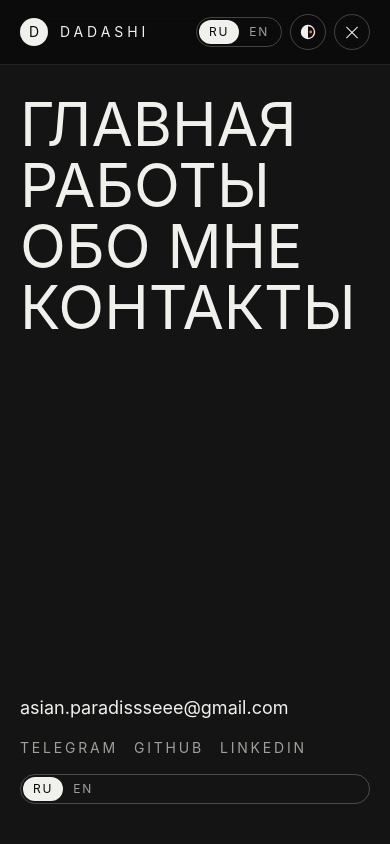
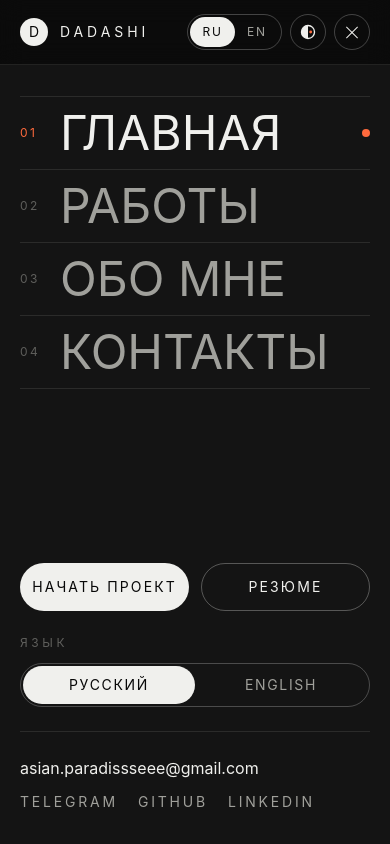
Before and after one commit to dadashi44/dadashi44, a Nuxt app: page / in a window 390 px wide. Both pictures are taken after a click on the button 352 px from the left and 32 px from the top of the page. Shown: the top 844 px of the page. Built offline with nearby package versions, Linux system fonts and the light colour scheme.

Commit message:
feat(ui): a mobile menu that behaves like a dialog and a sliding language switch

```diff
--- a/app/components/layout/TheHeader.vue
+++ b/app/components/layout/TheHeader.vue
@@ -80,6 +80,7 @@ watch(
           v-cursor="'link'"
           type="button"
           class="flex h-9 w-9 flex-col items-center justify-center gap-[5px] rounded-full border border-line/25 md:hidden"
+          aria-controls="site-menu"
           :aria-expanded="menuOpen"
           :aria-label="t('nav.toggleMenu')"
           @click="menuOpen = !menuOpen"
--- a/app/components/layout/TheMenu.vue
+++ b/app/components/layout/TheMenu.vue
@@ -1,8 +1,16 @@
 <script setup lang="ts">
+/**
+ * Mobile menu. Beyond the links it behaves like a proper dialog: the current
+ * page is marked, Escape closes it, focus moves in on open and back to the
+ * burger on close, and the page underneath can't scroll.
+ */
 const {menuOpen} = useAppState()
 const {t} = useI18n()
 const localePath = useLocalePath()
 const route = useRoute()
+const resumeHref = useResumeHref()
+
+const panel = ref<HTMLElement | null>(null)
 
 const links = computed(() => [
   {label: t('nav.home'), to: localePath('/')},
@@ -11,54 +19,142 @@ const links = computed(() => [
   {label: t('nav.contact'), to: localePath('/contact')}
 ])
 
-watch(() => route.fullPath, () => (menuOpen.value = false))
+// the home link would otherwise match every page by prefix
+const isActive = (to: string) => (to === localePath('/') ? route.path === to : route.path.startsWith(to))
+
+const close = () => (menuOpen.value = false)
+
+watch(() => route.fullPath, close)
+
+const onKeydown = (e: KeyboardEvent) => {
+  if (e.key === 'Escape') close()
+}
+
+watch(
+  menuOpen,
+  (open) => {
+    if (import.meta.server) return
+    // touch scrolling ignores Lenis, so the root itself has to stop scrolling
+    document.documentElement.style.overflow = open ? 'hidden' : ''
+    if (open) {
+      window.addEventListener('keydown', onKeydown)
+      nextTick(() => {
+        // a selector list matches in document order, so the current page is looked up first
+        const target =
+          panel.value?.querySelector<HTMLElement>('a[aria-current="page"]') ?? panel.value?.querySelector<HTMLElement>('a')
+        target?.focus({preventScroll: true})
+      })
+    } else {
+      window.removeEventListener('keydown', onKeydown)
+      document.querySelector<HTMLElement>('[aria-controls="site-menu"]')?.focus({preventScroll: true})
+    }
+  },
+  {flush: 'post'}
+)
+
+onBeforeUnmount(() => {
+  window.removeEventListener('keydown', onKeydown)
+  document.documentElement.style.overflow = ''
+})
 
 const onEnter = (el: Element, done: () => void) => {
   const api = useMotion()
-  if (!api) return done()
+  if (!api || api.reduced) return done()
   const {gsap} = api
   gsap
     .timeline({onComplete: done})
     .fromTo(el, {clipPath: 'inset(0 0 100% 0)'}, {clipPath: 'inset(0 0 0% 0)', duration: 0.8, ease: 'expo.inOut'})
     .from(
       el.querySelectorAll('[data-menu-item]'),
-      {yPercent: 120, opacity: 0, duration: 0.7, stagger: 0.07, ease: 'expo.out'},
+      {yPercent: 120, opacity: 0, duration: 0.7, stagger: 0.06, ease: 'expo.out'},
       '-=0.35'
     )
 }
 
 const onLeave = (el: Element, done: () => void) => {
   const api = useMotion()
-  if (!api) return done()
+  if (!api || api.reduced) return done()
   api.gsap.to(el, {clipPath: 'inset(0 0 100% 0)', duration: 0.6, ease: 'expo.inOut', onComplete: done})
 }
 </script>
 
 <template>
   <Transition :css="false" @enter="onEnter" @leave="onLeave">
-    <div v-if="menuOpen" class="fixed inset-0 z-[75] flex flex-col justify-between bg-surface-alt px-5 pb-10 pt-24">
+    <div
+      v-if="menuOpen"
+      id="site-menu"
+      ref="panel"
+      role="dialog"
+      aria-modal="true"
+      :aria-label="t('nav.menu')"
+      class="fixed inset-0 z-[75] flex flex-col justify-between overflow-y-auto overscroll-contain bg-surface-alt px-5 pb-8 pt-24"
+    >
       <nav>
-        <ul class="space-y-1">
-          <li v-for="link in links" :key="link.to" class="overflow-hidden">
-            <NuxtLink :to="link.to" class="block">
-              <span data-menu-item class="block font-display text-6xl uppercase leading-[0.95]">
+        <ul class="divide-y divide-line/10 border-y border-line/10">
+          <li v-for="(link, i) in links" :key="link.to" class="overflow-hidden">
+            <!-- a tap on the current page still closes the menu -->
+            <NuxtLink
+              :to="link.to"
+              :aria-current="isActive(link.to) ? 'page' : undefined"
+              class="group flex items-center gap-4 py-3"
+              @click="close"
+            >
+              <span data-menu-item class="flex w-full items-center gap-4">
+                <span class="w-6 font-display text-xs tracking-[0.2em]" :class="isActive(link.to) ? 'text-accent' : 'text-ink-faint'">
+                  0{{ i + 1 }}
+                </span>
+                <span
+                  class="font-display text-5xl uppercase leading-none transition-colors duration-300"
+                  :class="isActive(link.to) ? 'text-ink' : 'text-ink-soft group-hover:text-ink'"
+                >
                   {{ link.label }}
+                </span>
+                <span
+                  class="ml-auto h-2 w-2 rounded-full bg-accent transition-transform duration-500 ease-expo"
+                  :class="isActive(link.to) ? 'scale-100' : 'scale-0'"
+                  aria-hidden="true"
+                />
               </span>
             </NuxtLink>
           </li>
         </ul>
       </nav>
 
-      <div class="space-y-4">
-        <a data-menu-item href="mailto:asian.paradissseee@gmail.com" class="block text-lg">
+      <div class="mt-10 space-y-6">
+        <!-- the two things a visitor most likely came for -->
+        <div data-menu-item class="grid grid-cols-2 gap-3">
+          <NuxtLink
+            :to="localePath('/contact')"
+            class="flex h-12 items-center justify-center rounded-full bg-ink text-sm uppercase tracking-[0.15em] text-surface"
+            @click="close"
+          >
+            {{ t('home.startProject') }}
+          </NuxtLink>
+          <a
+            :href="resumeHref"
+            target="_blank"
+            rel="noopener"
+            class="flex h-12 items-center justify-center rounded-full border border-line/30 text-sm uppercase tracking-[0.15em]"
+          >
+            {{ t('common.cv') }}
+          </a>
+        </div>
+
+        <div data-menu-item>
+          <p class="mb-3 font-display text-xs uppercase tracking-[0.3em] text-ink-faint">{{ t('nav.language') }}</p>
+          <LangSwitch full />
+        </div>
+
+        <div data-menu-item class="space-y-3 border-t border-line/10 pt-6">
+          <a href="mailto:asian.paradissseee@gmail.com" class="block break-all text-base">
             asian.paradissseee@gmail.com
           </a>
-        <div data-menu-item class="flex flex-wrap gap-4 text-sm uppercase tracking-[0.2em] text-ink-soft">
+          <div class="flex flex-wrap gap-x-5 gap-y-2 text-sm uppercase tracking-[0.2em] text-ink-soft">
             <a href="https://t.me/tadashi_brooo" target="_blank" rel="noopener">Telegram</a>
             <a href="https://github.com/dadashi44" target="_blank" rel="noopener">GitHub</a>
             <a href="https://www.linkedin.com/in/d-abasov-e60/" target="_blank" rel="noopener">LinkedIn</a>
           </div>
-        <div data-menu-item><LangSwitch /></div>
+        </div>
       </div>
     </div>
   </Transition>
--- a/app/components/ui/LangSwitch.vue
+++ b/app/components/ui/LangSwitch.vue
@@ -1,29 +1,62 @@
 <script setup lang="ts">
-const {locale, locales} = useI18n()
+/**
+ * Segmented RU / EN switch. A pill slides under the active language instead of
+ * jumping, the active option isn't a link (clicking it would only reload the
+ * page), and `full` spells the names out — used in the mobile menu.
+ */
+const props = withDefaults(defineProps<{full?: boolean}>(), {full: false})
+
+const {locale, locales, t} = useI18n()
 const switchLocalePath = useSwitchLocalePath()
 
 const options = computed(() =>
-  (locales.value as {code: string; name?: string}[]).map((l) => ({
+  (locales.value as {code: string; name?: string; language?: string}[]).map((l) => ({
     code: l.code,
-    label: l.code.toUpperCase(),
-    name: l.name ?? l.code
+    label: props.full ? (l.name ?? l.code) : l.code.toUpperCase(),
+    name: l.name ?? l.code,
+    hreflang: l.language ?? l.code
   }))
 )
+
+const activeIndex = computed(() => Math.max(0, options.value.findIndex((o) => o.code === locale.value)))
 </script>
 
 <template>
-  <div class="flex items-center rounded-full border border-line/25 p-0.5 text-xs uppercase tracking-[0.15em]">
+  <div
+    role="group"
+    :aria-label="t('nav.language')"
+    class="relative grid grid-flow-col auto-cols-fr items-center rounded-full border border-line/25 p-0.5 uppercase"
+    :class="full ? 'h-11 text-sm tracking-[0.12em]' : 'h-9 text-xs tracking-[0.15em]'"
+  >
+    <!-- the pill under the active option; columns are equal, so a percentage shift is exact -->
+    <span
+      aria-hidden="true"
+      class="absolute inset-y-0.5 left-0.5 rounded-full bg-ink transition-transform duration-500 ease-expo"
+      :style="{width: `calc((100% - 4px) / ${options.length})`, transform: `translateX(${activeIndex * 100}%)`}"
+    />
+
+    <template v-for="option in options" :key="option.code">
+      <span
+        v-if="option.code === locale"
+        aria-current="true"
+        :lang="option.hreflang"
+        class="relative z-10 flex h-full items-center justify-center rounded-full text-surface transition-colors duration-500"
+        :class="full ? 'px-5' : 'px-3'"
+      >
+        {{ option.label }}
+      </span>
       <NuxtLink
-      v-for="option in options"
-      :key="option.code"
+        v-else
         v-cursor="'link'"
         :to="switchLocalePath(option.code as any)"
+        :hreflang="option.hreflang"
+        :lang="option.hreflang"
         :aria-label="option.name"
-      :aria-current="locale === option.code ? 'true' : undefined"
-      class="rounded-full px-2.5 py-1 transition-colors duration-300"
-      :class="locale === option.code ? 'bg-ink text-surface' : 'text-ink-soft hover:text-ink'"
+        class="relative z-10 flex h-full items-center justify-center rounded-full text-ink-soft transition-colors duration-500 hover:text-ink"
+        :class="full ? 'px-5' : 'px-3'"
       >
         {{ option.label }}
       </NuxtLink>
+    </template>
   </div>
 </template>
--- /dev/null
+++ b/app/composables/useResumeHref.ts
@@ -0,0 +1,5 @@
+/** The CV in the current language: /resume.pdf or /resume-en.pdf. */
+export const useResumeHref = () => {
+  const {locale} = useI18n()
+  return computed(() => (locale.value === 'en' ? '/resume-en.pdf' : '/resume.pdf'))
+}
--- a/i18n/locales/en.json
+++ b/i18n/locales/en.json
@@ -5,7 +5,8 @@
     "about": "About",
     "contact": "Contact",
     "menu": "Menu",
-    "toggleMenu": "Toggle menu"
+    "toggleMenu": "Toggle menu",
+    "language": "Language"
   },
   "common": {
     "menu": "Menu",
--- a/i18n/locales/ru.json
+++ b/i18n/locales/ru.json
@@ -5,7 +5,8 @@
     "about": "Обо мне",
     "contact": "Контакты",
     "menu": "Меню",
-    "toggleMenu": "Открыть меню"
+    "toggleMenu": "Открыть меню",
+    "language": "Язык"
   },
   "common": {
     "menu": "Меню",
```
Lines whose indentation alone changed are shown as unchanged.
